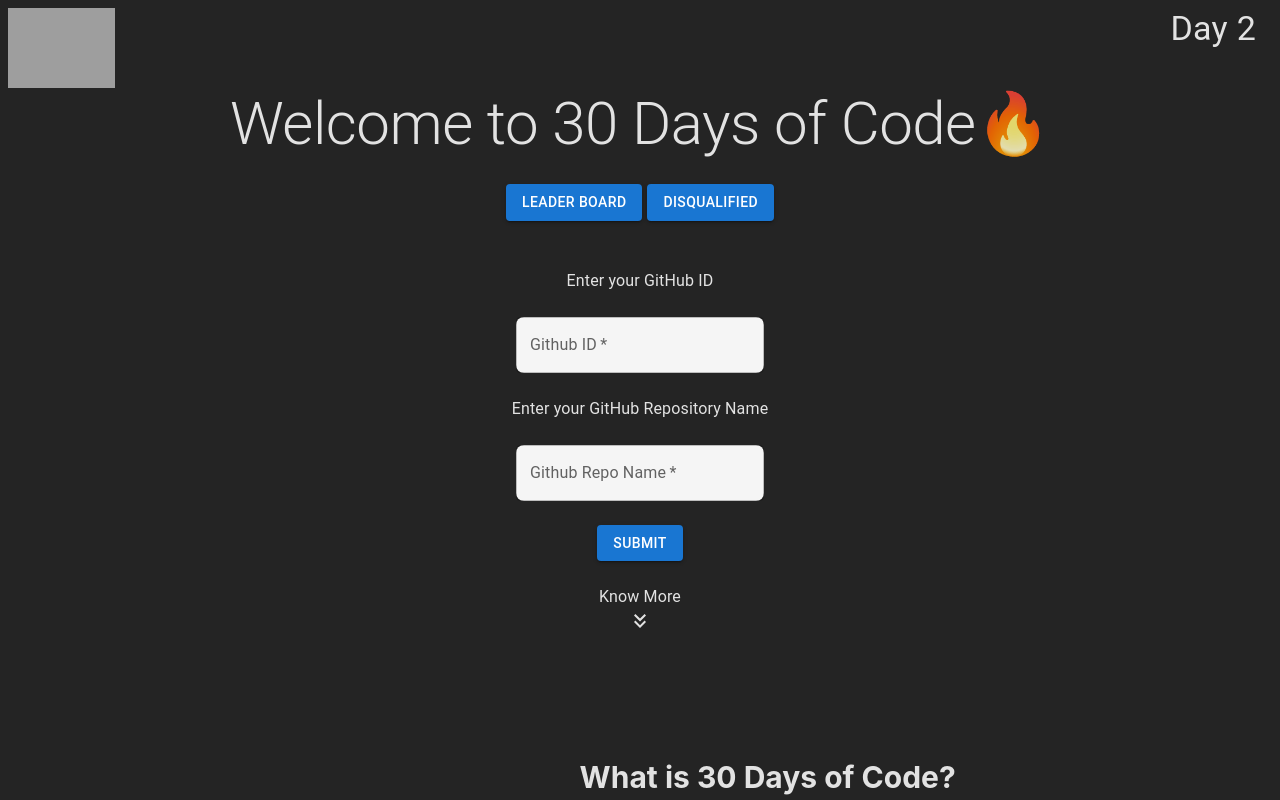
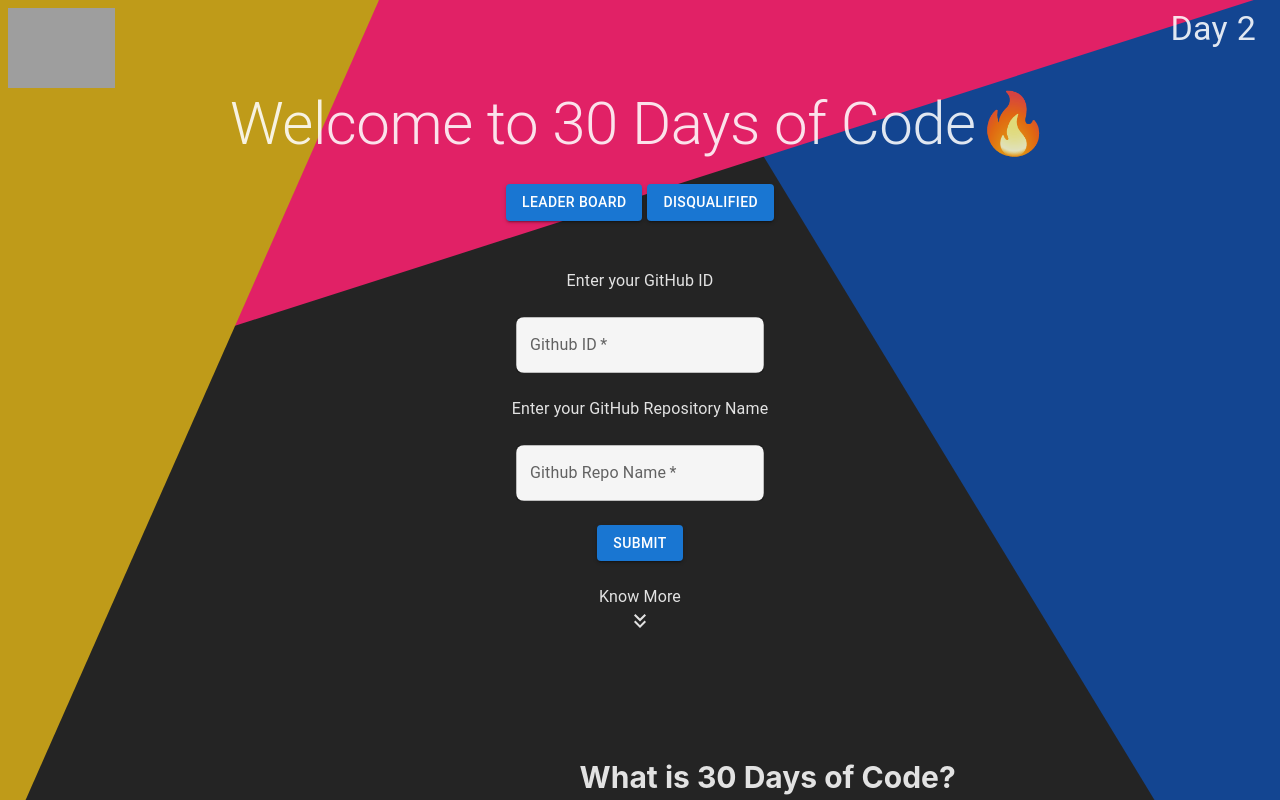
Before and after one commit to MicrosoftStudentChapter/leaderboard-30daysofcode, a React (Vite) app: page / in a window 1280 px wide. Shown: the top 800 px of the page. Built offline with nearby package versions, Linux system fonts and the light colour scheme; grey boxes are pictures that could not be loaded.

Commit message:
Date added to bottom and some UI fixes
Signed-off-by: Mankirat Singh <msingh2_be22@thapar.edu>

```diff
--- a/index.html
+++ b/index.html
@@ -2,7 +2,7 @@
 <html lang="en">
   <head>
     <meta charset="UTF-8" />
-    <link rel="icon" type="image/svg+xml" href="/vite.svg" />
+    <link rel="icon" type="image/svg+xml" href="./Logo.png" />
     <meta name="viewport" content="width=device-width, initial-scale=1.0" />
     <title>30 Days of Code</title>
   </head>
--- a/src/disqBoard/disqboard.css
+++ b/src/disqBoard/disqboard.css
@@ -27,14 +27,3 @@
     display: flex;
     align-items: flex-end;
 }
-
-.disqHeading{
-    box-sizing: border-box;
-    display: flex;
-    align-items: flex-end;
-}
-
-.h2{
-    font-size: 2vw;
-
-}
--- a/src/disqBoard/disqboard.tsx
+++ b/src/disqBoard/disqboard.tsx
@@ -9,7 +9,8 @@
 export default function DisqualifiedPage(){
     const navigate = useNavigate();
     return (
-        <div style={{ backgroundImage: `url(${background})`, backgroundSize:'cover', height: '100vh' }}>
+        <div style={{height:'100vh'}}>
+        <div style={{ backgroundImage: `url(${background})`, backgroundSize:'cover'}}>
             <div className='logoAndDay'>
                 <img src={logo} alt="MLSC Logo" className='logo'/>
                 <div className='headingBox'>
@@ -26,5 +27,6 @@
             </div>
             {Panel(true)}
         </div>
+        </div>
     );
 }
--- a/src/leaderPanel/panel.tsx
+++ b/src/leaderPanel/panel.tsx
@@ -59,6 +59,7 @@
   const [searchResultsDisq, setSearchResultsDisq] = useState<Array<RowTypeDisq>>([]);
   const [searchExists, setSearchExists] = useState(true);
   const [lastFetchTimestamp, setLastFetchTimestamp] = useState<string>(localStorage.getItem('lastFetchTimestamp') || '');
+  const [date, setDate] = useState('');
 
   async function users() {
     try{
@@ -95,6 +96,11 @@
     const updatedRowsDisq:RowTypeDisq[]=[];
 
       data.forEach((doc: any) => {
+        if(doc.time!==undefined){
+          setDate(doc.time);
+          // jump to next iteration
+          return;
+        }
         if(doc.disqualified===false){
           const id = doc.id;
           const repo = doc.repo;
@@ -307,6 +313,7 @@
             </TableBody>
           </Table>
         </TableContainer>
+        <Typography align="center" style={{marginTop:'20px'}}>Database last updated on {date}</Typography>
       </div>
     );
   } else {
@@ -363,6 +370,7 @@
             </TableBody>
           </Table>
         </TableContainer>
+        <Typography align="center" style={{marginTop:'20px'}}>Database last updated on {date}</Typography>
       </div>
     );
   }
--- a/src/leaderboard/leaderboard.css
+++ b/src/leaderboard/leaderboard.css
@@ -3,6 +3,16 @@
     height: 100%;
     margin-top: 15px;
     margin-left: 15px;
+}
+
+html{
+    height: 100vh;
+    width: 100%;
+    margin: 0;
+    padding: 0;
+    background-image: url('../Assets/background.svg');
+    background-repeat: no-repeat;
+    background-size: cover;
 }
 
 .days{
--- a/src/leaderboard/leaderboard.tsx
+++ b/src/leaderboard/leaderboard.tsx
@@ -8,7 +8,7 @@
 export default function LeaderboardPage(){
     const navigate = useNavigate();
     return (
-        <div style={{ backgroundImage: `url(${background})`, backgroundSize:'cover', height: '100vh' }}>
+        <div className='body'>
             <div className='logoAndDay'>
                 <img src={logo} alt="MLSC Logo" className='logo'/>
                 <div className='headingBox'>
```
Also changed, not shown: Logo.png (renamed from public/Logo.png), src/App.css (line endings or trailing spaces), 1 other file (tests, documents, lock files or other folders).
